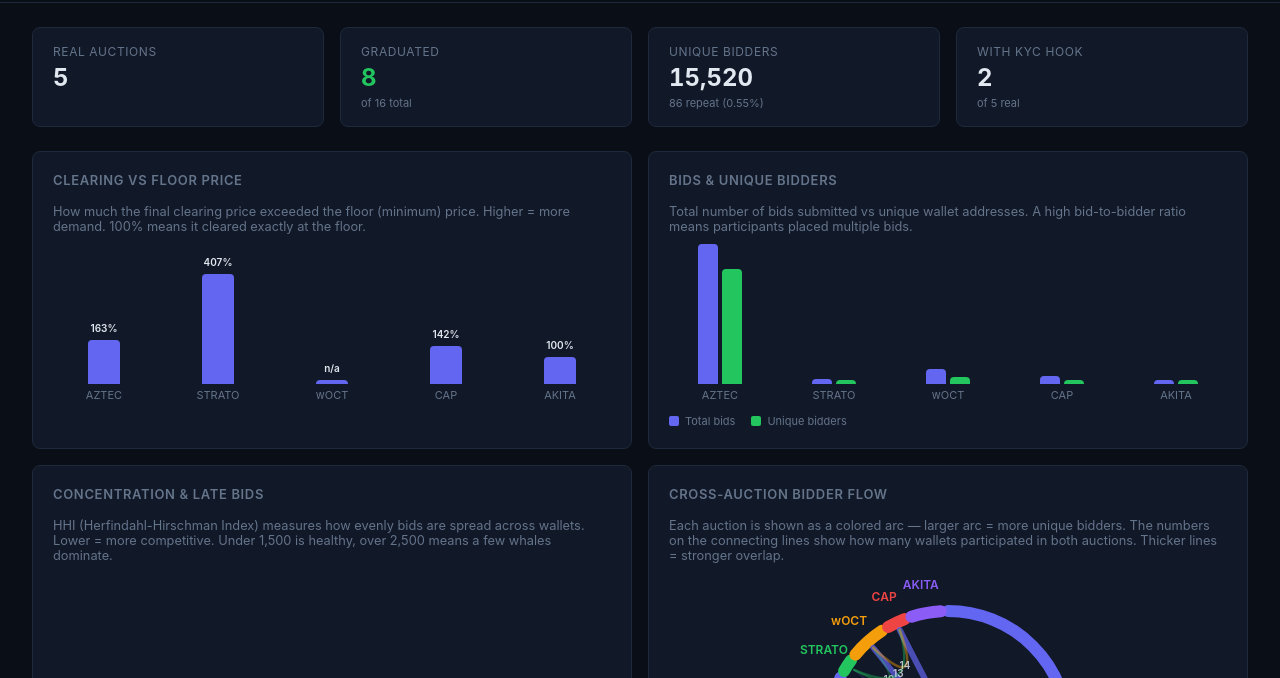
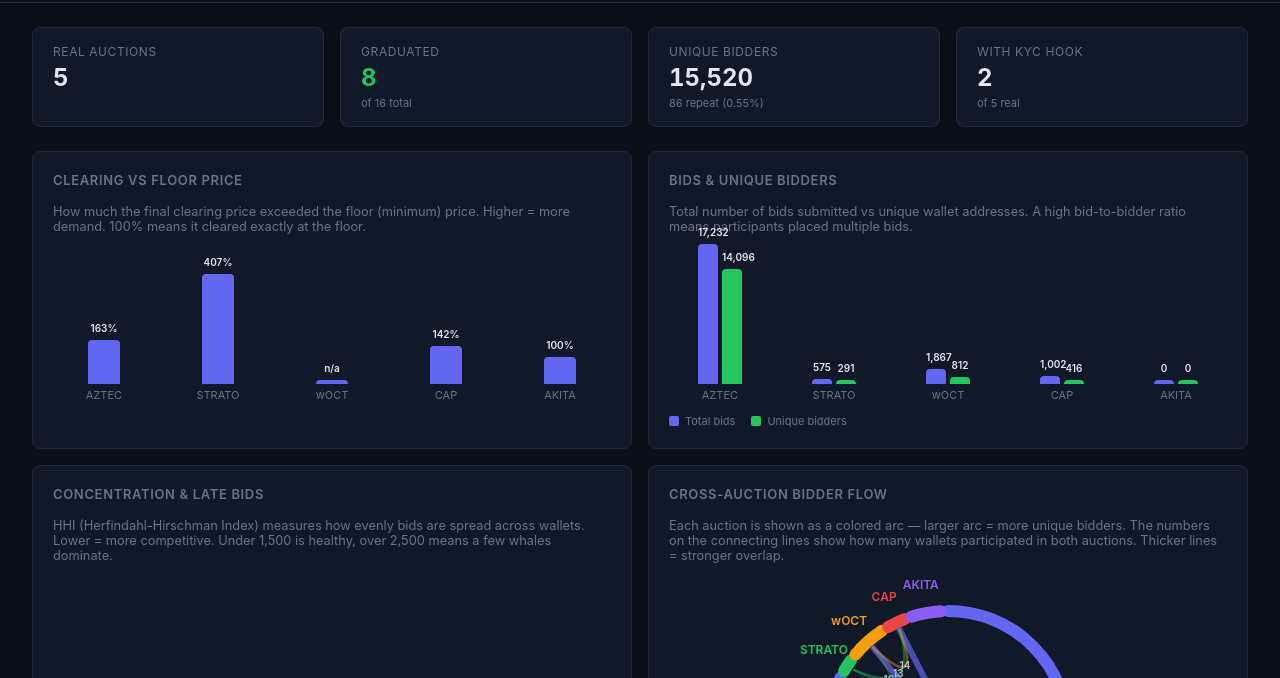
Before and after one commit to monkrus/cca-monitor, a website: page public/index.html in a window 1280 px wide. Shown: the part 70-748 px from the top of the page. Drawn offline with Linux system fonts and the light colour scheme; files whose address does not match are found by name.

Commit message:
Add value labels to both bars in Bids & Unique Bidders chart
Co-Authored-By: Claude Opus 4.6 <noreply@anthropic.com>

```diff
--- a/public/index.html
+++ b/public/index.html
@@ -437,8 +437,8 @@ function renderCharts(data) {
     var hBidders = maxBids > 0 ? Math.max(4, (bidders / maxBids) * 140) : 4;
     return '<div class="bar-group">' +
       '<div class="bar-wrapper">' +
-      '<div class="bar" style="height:' + hBids + 'px;background:var(--accent);width:20px;" title="' + bids.toLocaleString() + ' bids"></div>' +
-      '<div class="bar" style="height:' + hBidders + 'px;background:var(--green);width:20px;" title="' + bidders.toLocaleString() + ' bidders"></div>' +
+      '<div class="bar" style="height:' + hBids + 'px;background:var(--accent);width:20px;" title="' + bids.toLocaleString() + ' bids"><div class="bar-value" style="position:absolute;top:-18px;width:100%;text-align:center;">' + bids.toLocaleString() + '</div></div>' +
+      '<div class="bar" style="height:' + hBidders + 'px;background:var(--green);width:20px;" title="' + bidders.toLocaleString() + ' bidders"><div class="bar-value" style="position:absolute;top:-18px;width:100%;text-align:center;">' + bidders.toLocaleString() + '</div></div>' +
       '</div>' +
       '<div class="bar-label">' + a.name + '</div></div>';
   }).join('');
```
